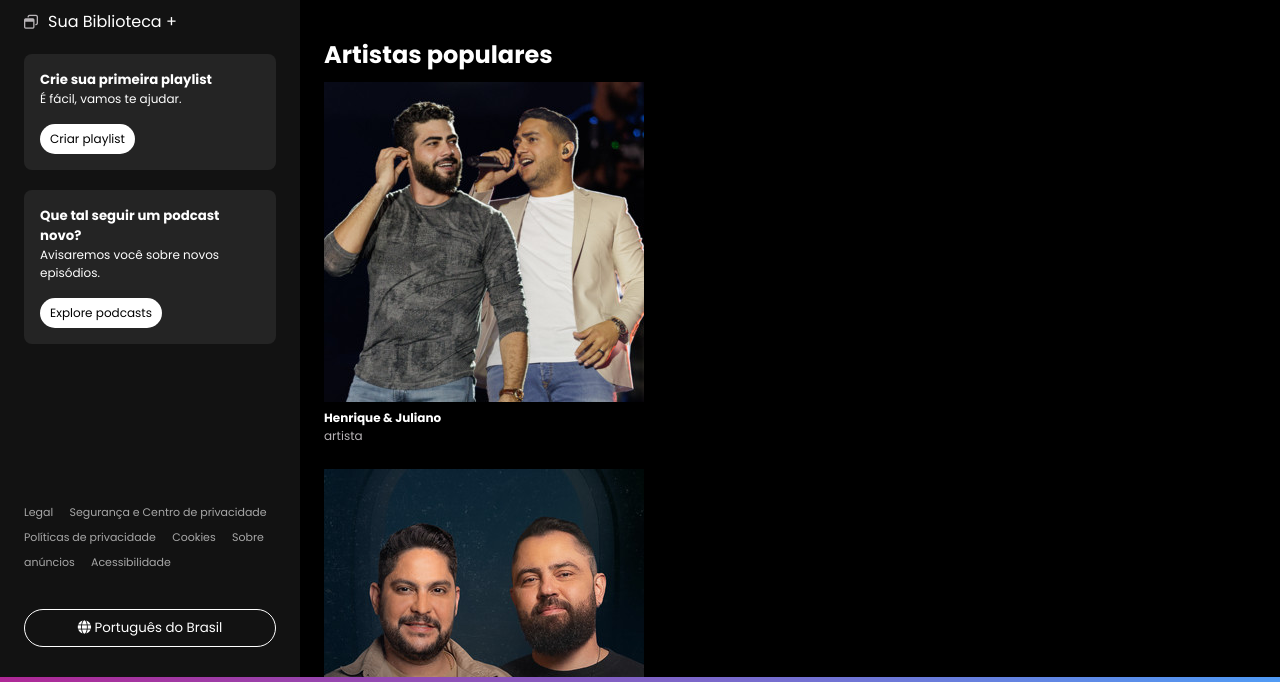
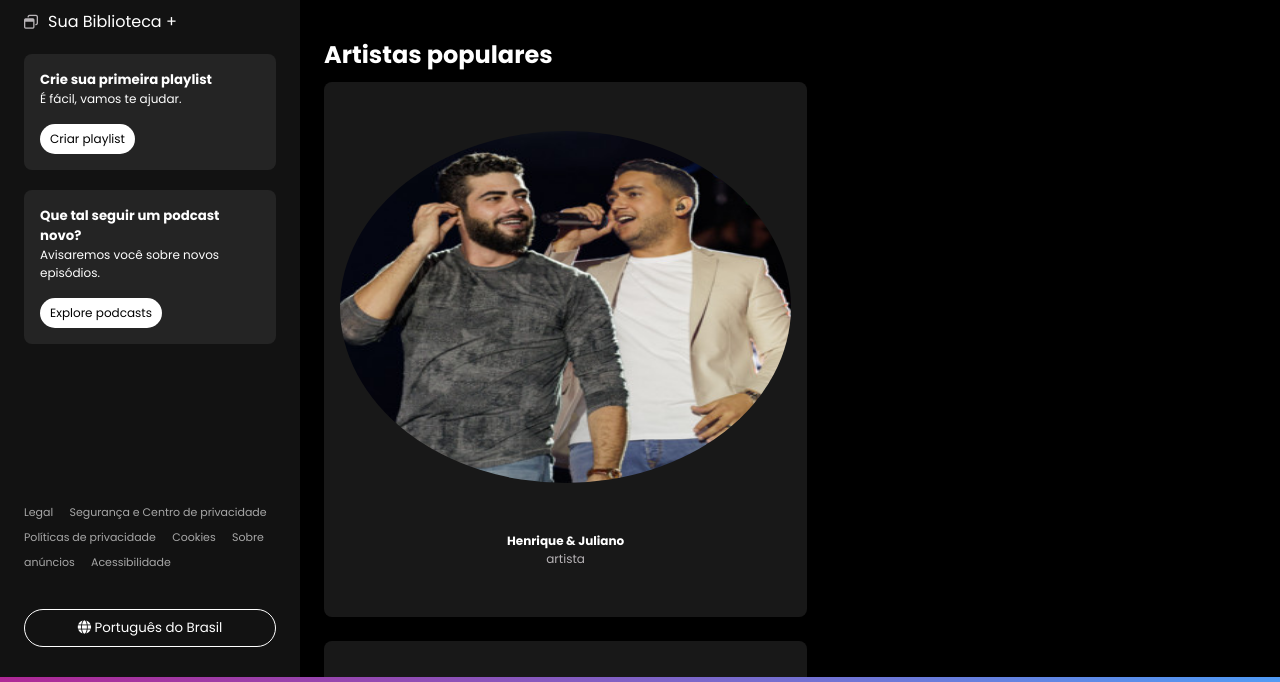
Before and after one commit to GuilhermeBRabelo/Personal-Projects, a plain HTML site: page ProjectTree/index.html in a window 1280 px wide. Shown: the part 63-745 px from the top of the page. Drawn offline with Linux system fonts and the light colour scheme.

Commit message:
Add files via upload

```diff
--- a/ProjectTree/style/style.css
+++ b/ProjectTree/style/style.css
@@ -83,8 +83,8 @@ body {
 
 .main {
     padding: 24px;
-    flex-grow: 1;
-    overflow-y: auto;
+    /* flex-grow: 1; */
+    /* overflow-y: auto; */
 }
 
 .search-bar {
@@ -105,18 +105,19 @@ body {
     outline: none;
 }
 
+.artists-grid, .albums-grid {
+    display: grid;
+    gap: 24px;
+    margin-bottom: 40px;
+}
 
 
 
 
 
-.artists-grid, .albums-grid{
-    display: grid;
-    gap: 24px;
-    margin-bottom: 40px;
-}
 
-/* .artist-card, .album-card {
+
+.artist-card, .album-card {
     background-color: #181818;
     padding: 16px;
     border-radius: 8px;
@@ -126,18 +127,24 @@ body {
     display: flex;
     flex-direction: column;
     justify-content: space-evenly;
-} */
+}
 
 .artist-card:hover, .album-card:hover{
     background-color: #282828;
 }
-/*
-.artist-card img, .album-card img{
+
+.artist-card img, .album-card img {
     width: 100%;
     max-height: 70%;
     border-radius: 50%;
     margin-bottom: 16px;
-}  */
+}
+
+
+
+
+
+
 
 .artist-card h3, .album-card h3 {
     font-size: 12px;
@@ -155,16 +162,6 @@ body {
 .content h2{
     margin-bottom: 10px;
 }
-
-
-
-
-
-
-
-
-
-
 
 .banner {
     display: flex;
```
